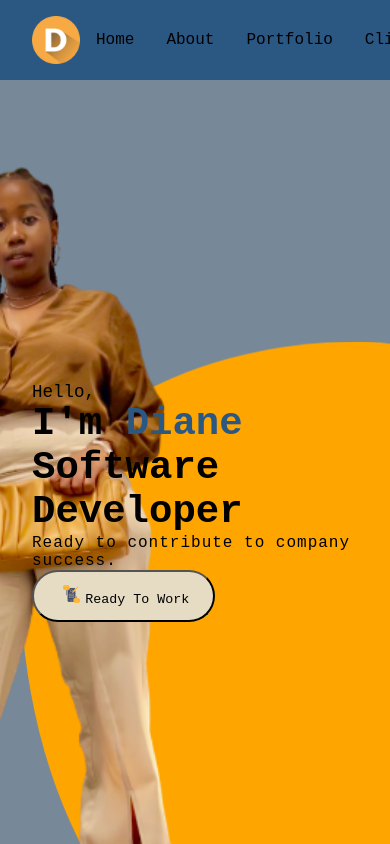
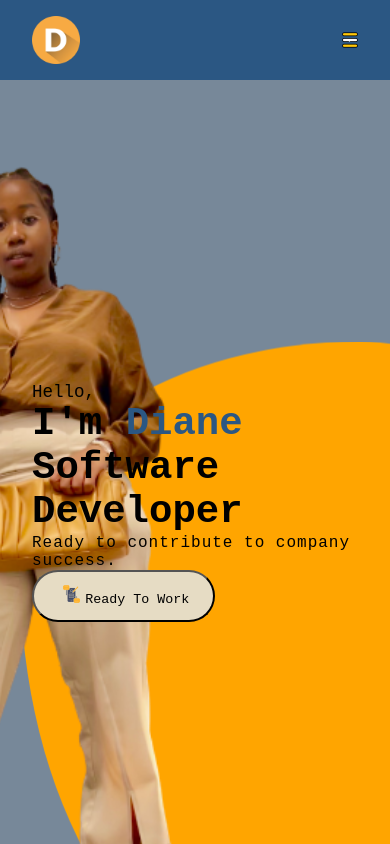
Before and after one commit to ReicaD/DianeB-CodeCanvas, a React (Create React App) app in the folder client/: page / in a window 390 px wide. Shown: the top 844 px of the page. Built offline with nearby package versions, Linux system fonts and the light colour scheme.

Commit message:
modified with media

```diff
--- a/client/src/components/Navbar/navbar.css
+++ b/client/src/components/Navbar/navbar.css
@@ -67,22 +67,31 @@
 }
 
 .mobMenu {
-  height: fit-content;
-  top: 4rem;
-  right: 2rem;
-  width: 50px;
-  z-index: 2;
-  display: flex;
-  flex-direction: column;
-  padding: 0.5rem;
+  /* display: none; */
+  height: 1rem;
+  object-fit: cover;
+
 }
 
-.listItem{
+.listItem {
   color: black;
-  padding:0.5rem;
+  padding: 0.5rem;
   font-weight: bold;
   border-radius: 0.5rem;
-  opacity:0.5rem;
+  opacity: 0.5rem;
   margin: 0.25rem;
   background: rgb(209, 160, 70);
 }
+
+@media screen and (max-width:780px){
+  .mobMenu{
+    display: flex;
+
+  }
+  .desktopMenu{
+    display: none;
+  }
+  .desktopMenuBtn{
+ display: none;
+  }
+}
```
